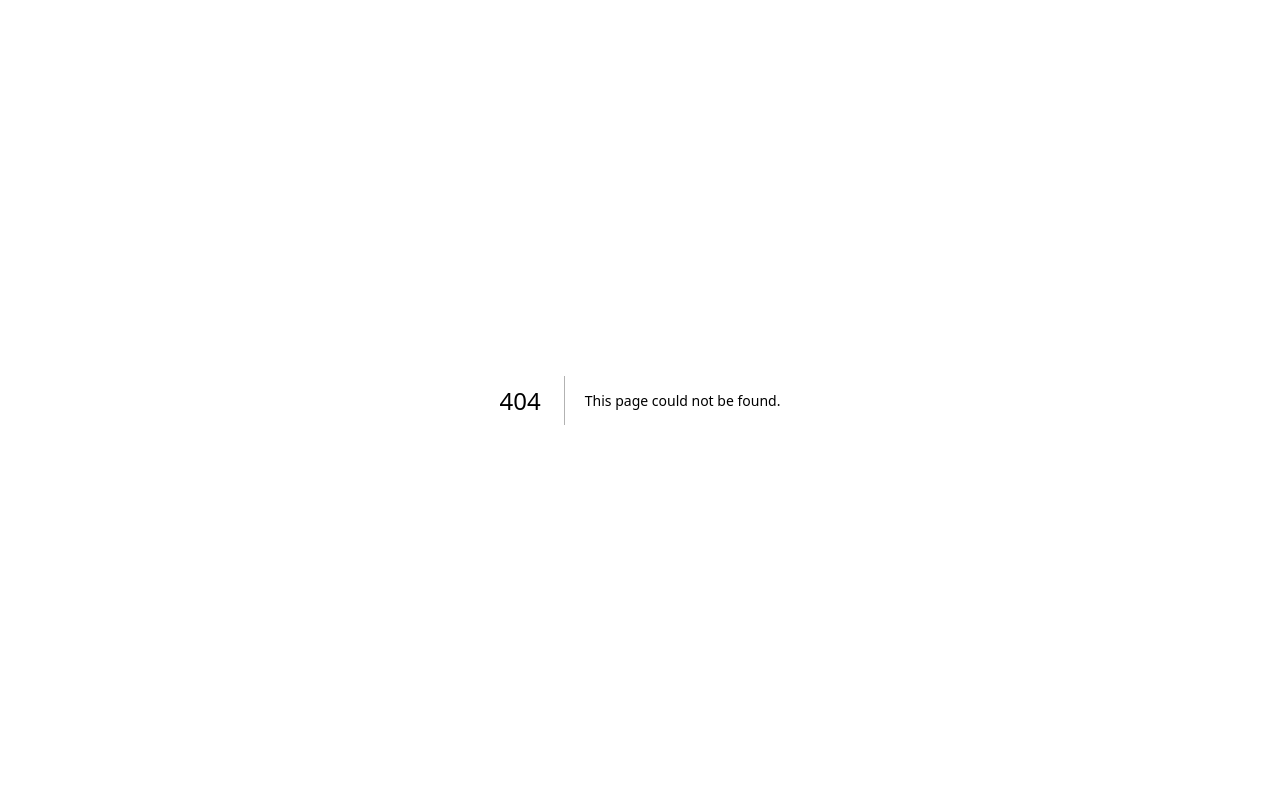
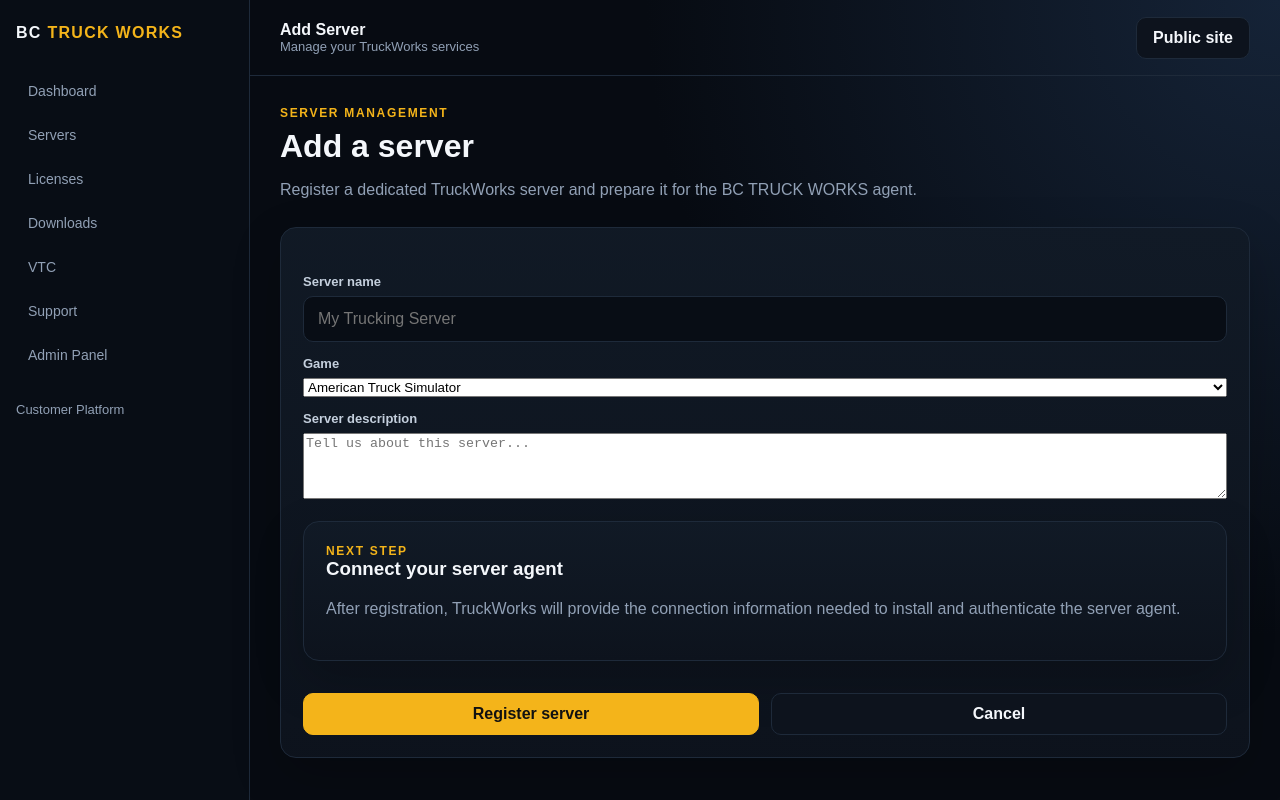
Before and after one commit to dospatch/truckWorks, a Next.js app in the folder apps/web/: page /dashboard/servers/add in a window 1280 px wide. Before the commit this address had no page. Built offline with nearby package versions, Linux system fonts and the light colour scheme.

Commit message:
feat(web): add server registration page

```diff
--- /dev/null
+++ b/apps/web/app/dashboard/servers/add/page.tsx
@@ -0,0 +1,49 @@
+import Link from "next/link";
+import { DashboardShell } from "../../../components/DashboardShell";
+
+export default function AddServerPage() {
+  return (
+    <DashboardShell title="Add Server">
+      <div className="section-title">
+        <div className="eyebrow">Server Management</div>
+        <h2>Add a server</h2>
+        <p>Register a dedicated TruckWorks server and prepare it for the BC TRUCK WORKS agent.</p>
+      </div>
+
+      <div className="card">
+        <form className="form">
+          <div className="field">
+            <label htmlFor="name">Server name</label>
+            <input id="name" name="name" placeholder="My Trucking Server" required />
+          </div>
+
+          <div className="field">
+            <label htmlFor="game">Game</label>
+            <select id="game" name="game" defaultValue="ats" required>
+              <option value="ats">American Truck Simulator</option>
+              <option value="ets2">Euro Truck Simulator 2</option>
+            </select>
+          </div>
+
+          <div className="field">
+            <label htmlFor="description">Server description</label>
+            <textarea id="description" name="description" rows={4} placeholder="Tell us about this server..." />
+          </div>
+
+          <div className="card" style={{ marginTop: 8 }}>
+            <div className="eyebrow">Next step</div>
+            <h3>Connect your server agent</h3>
+            <p>
+              After registration, TruckWorks will provide the connection information needed to install and authenticate the server agent.
+            </p>
+          </div>
+
+          <div style={{ display: "flex", gap: 12, alignItems: "center", marginTop: 18 }}>
+            <button className="btn primary" type="submit">Register server</button>
+            <Link href="/dashboard/servers" className="btn">Cancel</Link>
+          </div>
+        </form>
+      </div>
+    </DashboardShell>
+  );
+}
```
